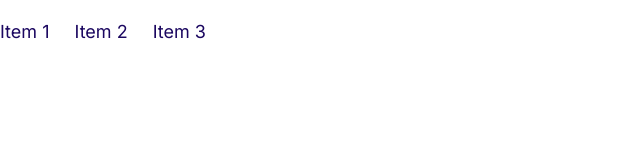
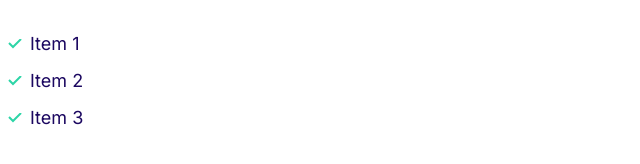
Before and after one commit to thinhnguyen1701/Web, a plain HTML site: page index.html in a window 1280 px wide. Shown: the whole page, without its empty margins (0-640 px from the left). Drawn offline with Linux system fonts and the light colour scheme.

Commit message:
finish list tick

```diff
--- a/css/style.css
+++ b/css/style.css
@@ -125,6 +125,22 @@ a{
     display: inline-block;
 }
 
-.listItem:nth-child(even){
+.listInline .listItem:nth-child(even){
     margin: 0 2rem;
 }
+
+.listTick{
+    list-style-image: url(/images/tick.svg);
+    margin: 3rem;
+}
+
+.listTick .listItem{
+    padding-left: 0.5rem;
+    margin-bottom: 1rem;
+}
+
+@media screen and (min-width: 1024px){
+    .listTick .listItem{
+        padding-left: 0;
+    }
+}
--- a/index.html
+++ b/index.html
@@ -16,7 +16,7 @@
 </head>
 
 <body>
-    <ul class="list listInline">
+    <ul class="list listTick">
         <li class="listItem">Item 1</li>
         <li class="listItem">Item 2</li>
         <li class="listItem">Item 3</li>
```
Also changed, not shown: components/list.html (added, +5 -0 lines), images/tick.svg (added).
